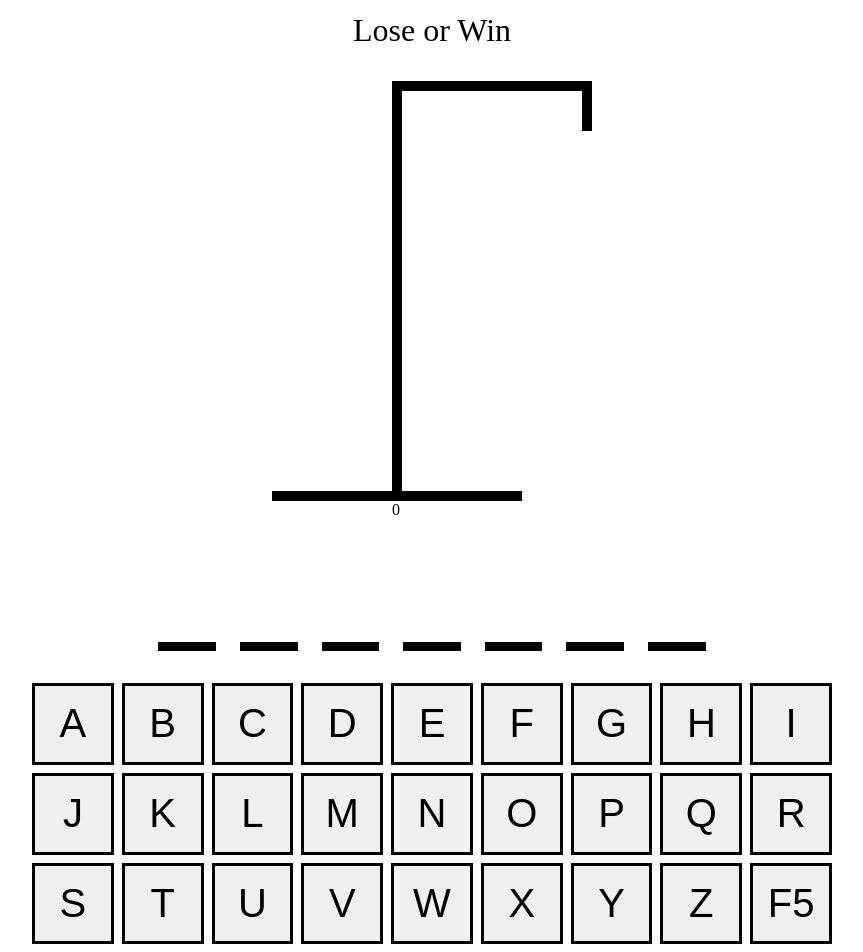
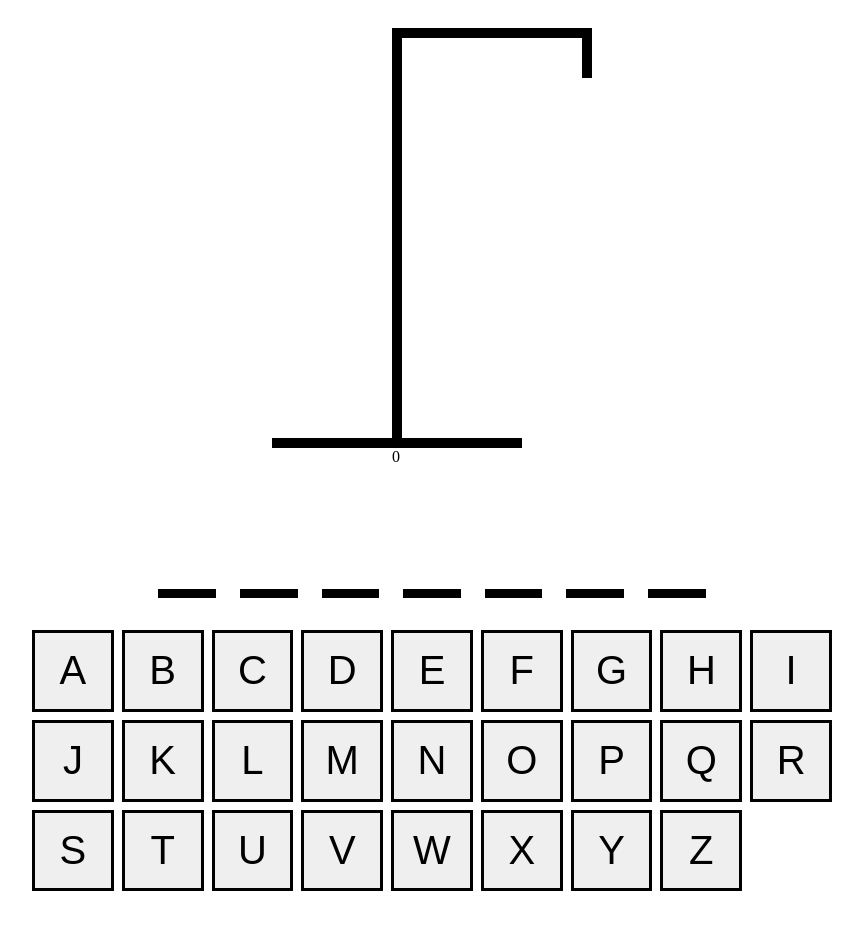
Before and after one commit to danangsw/hangman-react-ts, a React (Vite) app: page / in a window 1280 px wide. Shown: the part 49-1001 px from the top of the page, without its empty margins (208-1071 px from the left). After the commit the page ends 948 px from the top, so only its background shows below. Built offline with nearby package versions, Linux system fonts and the light colour scheme; the HTML template or start-up script is replaced by a standard one.

Commit message:
add more

```diff
--- a/src/App.tsx
+++ b/src/App.tsx
@@ -5,26 +5,33 @@ import HangmanDrawing from './component/HangmanDrawing'
 import HangmanWord from './component/HangmanWord'
 import HangmanKeyboard from './component/HangmanKeyboard'
 
+const MAX_TRY = 6
+const MIN_TRY = 0
+
 const generateRandomWord = () => {
   return words[Math.floor(Math.random() * words.length)];
 }
 
-type HangmanState = {
-      word: string,
-      guessedLetters: string[],
-      incorrectLetter: number
+type HangmanProps = {
+    word: string,
+    guessedLetters: string[],
+    incorrectLetter: number,
+    isCompleted: boolean,
+    msgDef: string,
   }
 
-class App extends Component<HangmanState> {
-  state: HangmanState;
+class App extends Component<HangmanProps> {
+  state: HangmanProps;
 
-  constructor(props: HangmanState) {
+  constructor(props: HangmanProps) {
     super(props);
     this.keyboardHandler = this.keyboardHandler.bind(this);
     this.state = {
       word: generateRandomWord(),
       guessedLetters: [],
-      incorrectLetter: 0
+      incorrectLetter: 0,
+      isCompleted: false,
+      msgDef: "Refresh to start new word."
     };
   }
 
@@ -47,15 +54,45 @@ class App extends Component<HangmanState> {
   }
 
   addGuessLetter = (letter:string) => {
-    if (this.state.guessedLetters.includes(letter)) return;
+    if (this.state.guessedLetters.includes(letter) || this.state.isCompleted) return;
 
     const newGuessedLetters = [...this.state.guessedLetters, letter];
     this.setState({
       guessedLetters: newGuessedLetters,
       incorrectLetter: newGuessedLetters.filter((letter) => !this.state.word.includes(letter)).length
     })
+
+    this.getMsgResult();
   }
 
+  getMsgResult() {
+      if (this.state.incorrectLetter >= MAX_TRY) {
+        this.setState({
+          isCompleted: true,
+          msgDef: "Nice Try! - Refresh to try it again." + this.state.incorrectLetter
+        })
+
+        return;
+      }
+
+      if (this.state.word.split('').every(letter => this.state.guessedLetters.includes(letter))
+        && this.state.guessedLetters.length > MIN_TRY) {
+        this.setState({
+          isCompleted: true,
+          msgDef: "Winner! - Refresh to try it again."
+        })
+
+        return;
+      }
+
+      this.setState({
+        isCompleted: false
+      })
+
+      return;
+  }
+
+  // testing purpose
   testGuessWord = () => {
     const newWord = generateRandomWord();
     const guessWordTest = newWord.split('').filter((_, i) => i % 2 !== 0);
@@ -79,11 +116,18 @@ class App extends Component<HangmanState> {
           margin: '0 auto',
           alignItems: 'center',
         }}>
-        <button onClick={this.testGuessWord}>TEST {this.state.incorrectLetter}</button>
-        <HangmanResult />
+        {/* <button onClick={this.testGuessWord}>TEST {this.state.incorrectLetter}</button> */}
+        <HangmanResult
+          msgDef={ this.state.msgDef }
+        />
         <HangmanDrawing incorrectLetter={this.state.incorrectLetter} />
         <HangmanWord word={this.state.word} guessedLetters={this.state.guessedLetters} />
-        <HangmanKeyboard />
+        <HangmanKeyboard
+          isCompleted={ this.state.isCompleted}
+          activeLetters={this.state.guessedLetters.filter(letter => this.state.word.includes(letter))}
+          inactiveLetters={this.state.guessedLetters.filter(letter => !this.state.word.includes(letter))}
+          addGuessedLetter={this.addGuessLetter}
+        />
       </div>
     );
   }
--- a/src/component/HangmanDrawing.tsx
+++ b/src/component/HangmanDrawing.tsx
@@ -77,11 +77,11 @@ const L_LEG = (
 
 const BODY_PARTS = [HEAD, BODY, R_ARM, L_ARM, R_LEG, L_LEG];
 
-interface HangmanDrawingState {
+interface HangmanDrawingProps {
     incorrectLetter: number
 }
 
-class HangmanDrawing extends Component <HangmanDrawingState>
+class HangmanDrawing extends Component <HangmanDrawingProps>
 {
     render() {
         return (<div style={{ position: 'relative' }}>
--- a/src/component/HangmanKeyboard.tsx
+++ b/src/component/HangmanKeyboard.tsx
@@ -1,10 +1,21 @@
 import { Component } from "react";
 import '../style/HangmanKeyboard.css'
 
-const KEYS = ['a', 'b', 'c', 'd', 'e', 'f', 'g', 'h', 'i', 'j', 'k', 'l', 'm', 'n', 'o', 'p', 'q', 'r', 's', 't', 'u', 'v', 'w', 'x', 'y', 'z', 'f5']
+const KEYS = ['a', 'b', 'c', 'd', 'e', 'f', 'g', 'h', 'i', 'j', 'k', 'l', 'm', 'n', 'o', 'p', 'q', 'r', 's', 't', 'u', 'v', 'w', 'x', 'y', 'z']
 
-class HangmanKeyboard extends Component
+type HangmanKeyboardProps = {
+    isCompleted: boolean,
+    activeLetters: string[],
+    inactiveLetters: string[],
+    addGuessedLetter: (letter:string) => void
+}
+
+class HangmanKeyboard extends Component<HangmanKeyboardProps>
 {
+    constructor(props: HangmanKeyboardProps) {
+        super(props);
+    }
+
     render() {
         return (
         <div style={{ alignSelf: 'stretch' }}>
@@ -14,8 +25,13 @@ class HangmanKeyboard extends Component
                 gap: '.5rem',
             }}>
                 {KEYS.map(key => {
+                    const isActive = this.props.activeLetters.includes(key)
+                    const isInActive = this.props.inactiveLetters.includes(key)
                     return (
-                        <button className='btn' key={`key-${key}`}
+                        <button
+                            onClick={() => this.props.addGuessedLetter(key)}
+                            className={`btn ${isActive && 'active'} ${isInActive && 'inactive'}`} key={`key-${key}`}
+                            disabled={ isActive || isInActive || this.props.isCompleted}
                         >{key}</button>
                     )
                 })}
--- a/src/component/HangmanResult.tsx
+++ b/src/component/HangmanResult.tsx
@@ -1,10 +1,17 @@
 import { Component } from "react";
+interface HangmanResultProps {
+    msgDef: string
+}
 
-class HangmanResult extends Component
+class HangmanResult extends Component<HangmanResultProps>
 {
     render() {
         return (
-            <div style={{ fontSize: '2em', textAlign: 'center' }}> Lose or Win </div>
+            <div style={{ fontSize: '2em', textAlign: 'center' }}>
+                {
+                    this.props.msgDef
+                }
+            </div>
         )
     }
 }
--- a/src/component/HangmanWord.tsx
+++ b/src/component/HangmanWord.tsx
@@ -1,11 +1,11 @@
 import { Component } from "react";
 
-interface HangmanWordState {
+interface HangmanWordProps {
     word: string,
     guessedLetters: string[],
 }
 
-class HangmanWord extends Component<HangmanWordState>
+class HangmanWord extends Component<HangmanWordProps>
 {
     render() {
         return (<div style={{
```
